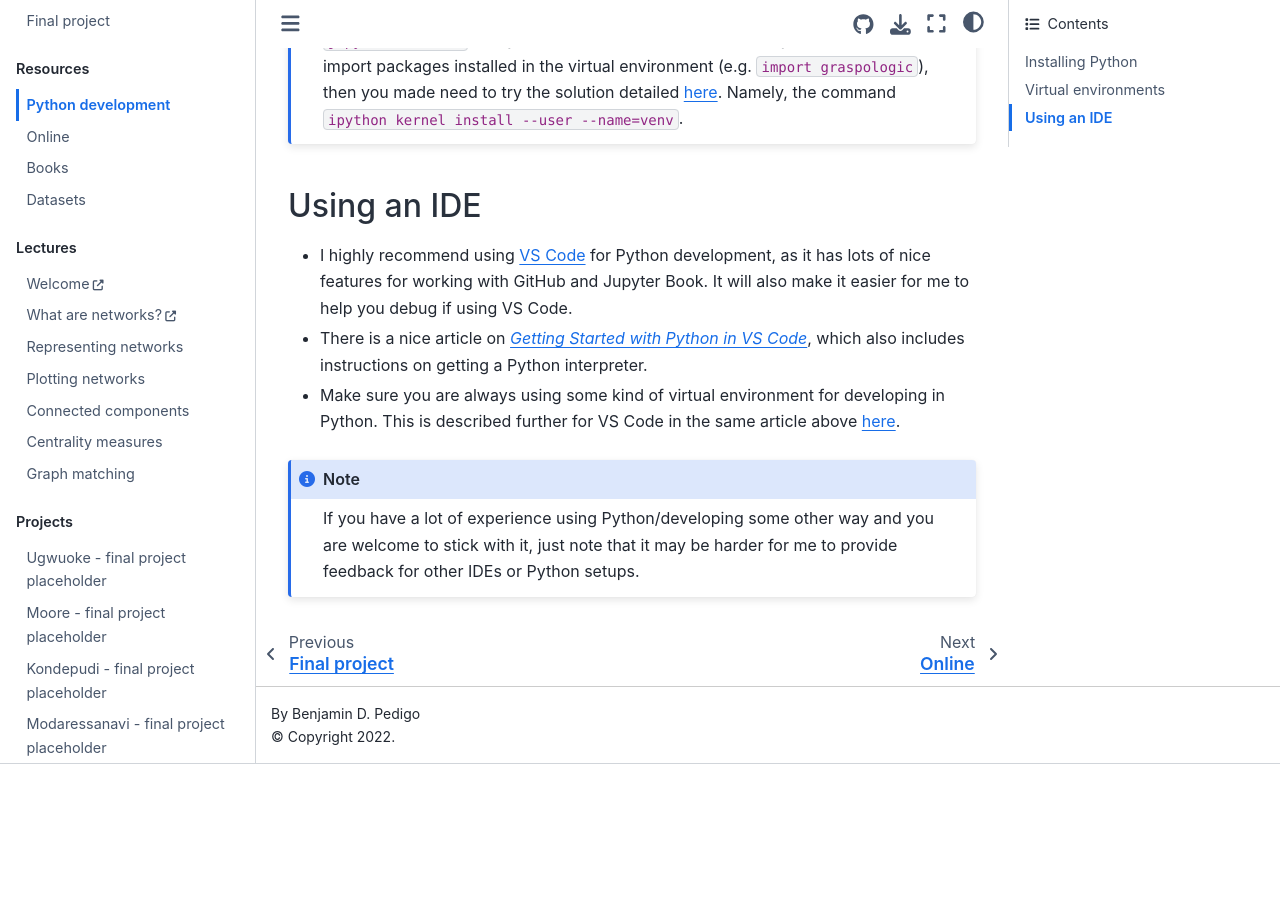
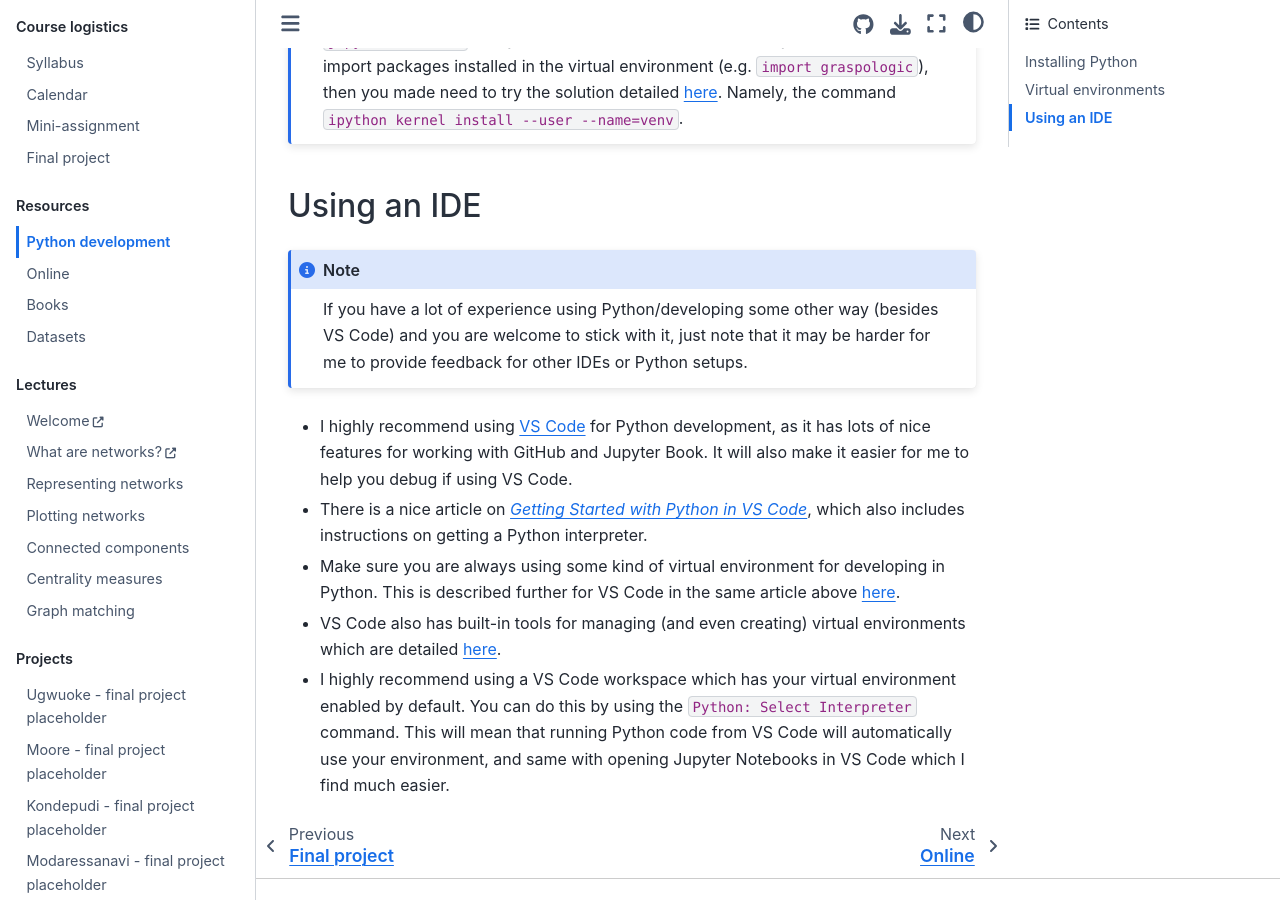
Before and after one commit to bdpedigo/networks-course, a Jupyter Book: the page built from docs/python.md, in a window 1280 px wide and 900 px high, scrolled down 2992 px. Built offline with Jupyter Book 1.0.4 settings and Sphinx 7.4.7 and the Sphinx Book theme 1.1.4, drawn with Linux system fonts in a browser that asks for light colours; pages that are not in the unit, such as notebooks, are missing from menus; before the commit the page ends 3756 px from its top, so only the background shows below that.

Commit message:
updated notes on VS Code envs

````diff
--- a/docs/python.md
+++ b/docs/python.md
@@ -111,15 +111,18 @@
 ```
 
 ## Using an IDE
+
+```{note}
+If you have a lot of experience using Python/developing some other way (besides VS Code) and you are
+welcome to stick with it, just note that it may be harder for me to provide feedback for
+other IDEs or Python setups.
+```
+
 - I highly recommend using [VS Code](https://code.visualstudio.com/) for
 Python development, as it has lots of nice features for working with GitHub and Jupyter
 Book. It will also make it easier for me to help you debug if using VS Code.
 - There is a
 nice article on [*Getting Started with Python in VS Code*](https://code.visualstudio.com/docs/python/python-tutorial), which also includes instructions on getting a Python interpreter.
 - Make sure you are always using some kind of virtual environment for developing in Python. This is described further for VS Code in the same article above [here](https://code.visualstudio.com/docs/python/python-tutorial#_install-and-use-packages).
-
-```{note}
-If you have a lot of experience using Python/developing some other way and you are
-welcome to stick with it, just note that it may be harder for me to provide feedback for
-other IDEs or Python setups.
-```
+- VS Code also has built-in tools for managing (and even creating) virtual environments which are detailed [here](https://code.visualstudio.com/docs/python/environments#_python-environments).
+- I highly recommend using a VS Code workspace which has your virtual environment enabled by default. You can do this by using the `Python: Select Interpreter` command. This will mean that running Python code from VS Code will automatically use your environment, and same with opening Jupyter Notebooks in VS Code which I find much easier.
````
